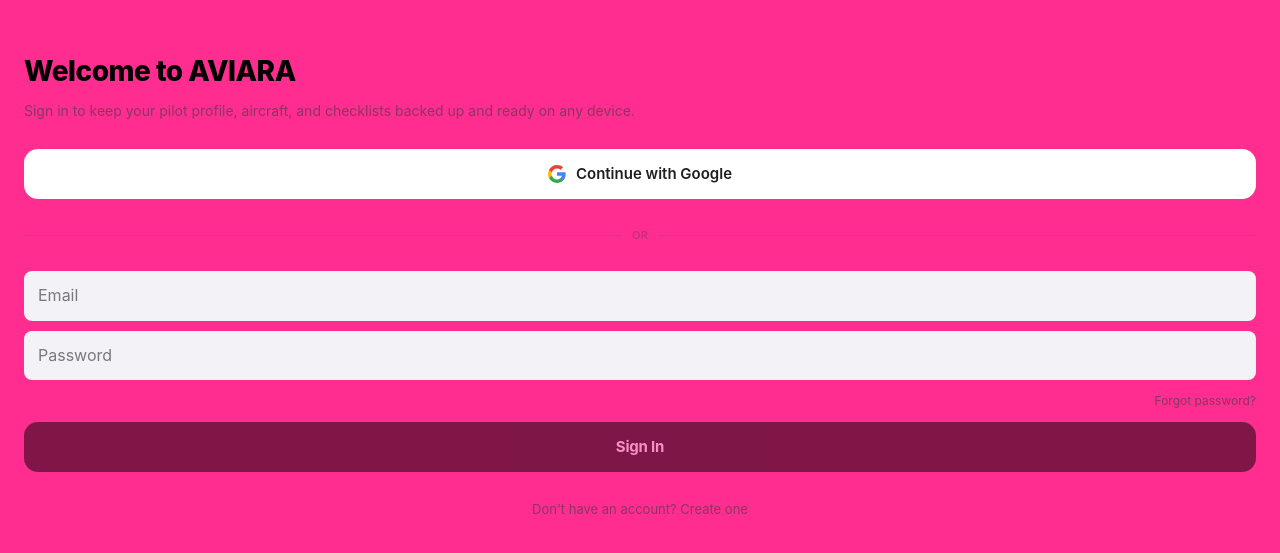
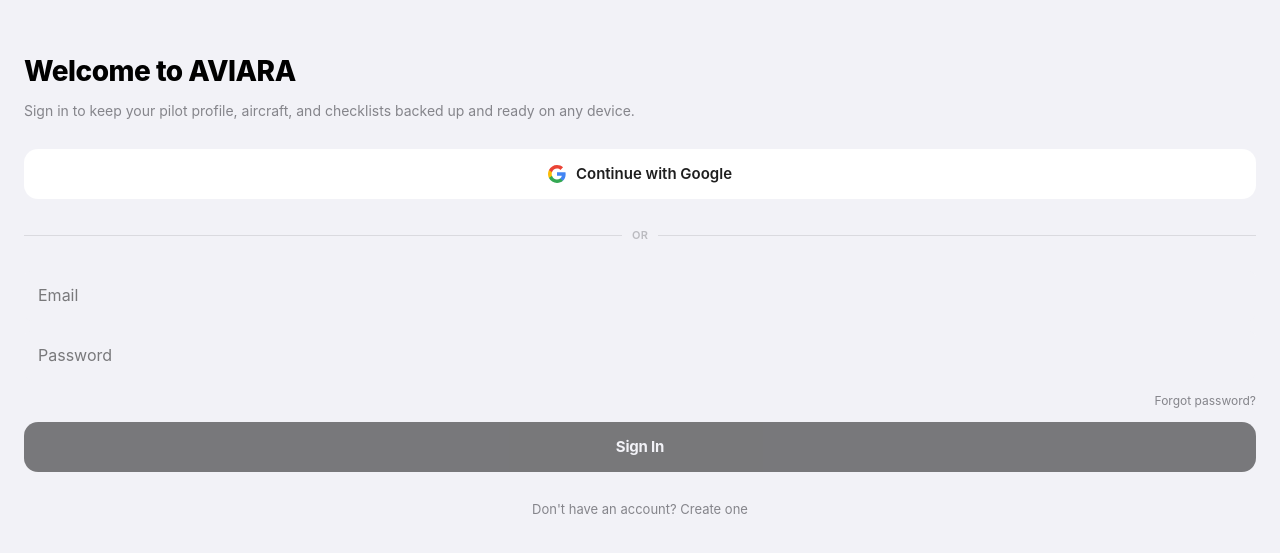
Before and after one commit to durias-emp/AVIARA-APP, a React (Vite) app: page / in a window 1280 px wide. Shown: the part 115-668 px from the top of the page. Built offline with nearby package versions, Linux system fonts and the light colour scheme; no server answers.

Commit message:
Probes out: the band question is answered
Pink and lime did their job: neither elements nor the canvas paint
below the short view. The band is the OS window behind a 793pt web
view and the fix is install-time configuration, not paint.

Co-Authored-By: Claude Opus 5 <noreply@anthropic.com>

```diff
--- a/src/index.css
+++ b/src/index.css
@@ -763,17 +763,8 @@ input[type="number"]::-webkit-outer-spin-button {
 }
 
 
-/* Dev-only paint probe (set from main.jsx, never in production): colours the
-   backdrop so one phone screenshot answers whether ELEMENTS can paint below
-   the old viewport line, or only the canvas can. Pink strip: elements paint,
-   keep hunting. Grey strip: the compositor clips at the short viewport and
-   no layout fix can ever reach it. */
-html.debug-strip body::before {
-  background: #ff2d90;
-}
-/* Part two of the probe: the canvas itself goes lime. Elements stop painting
-   at the short line; whether the CANVAS reaches below it decides if the band
-   is ours to colour or Apple's window, untouchable from CSS. */
-html.debug-strip {
-  background: #32ff32;
-}
+/* The paint probes that lived here (pink backdrop, lime canvas) settled the
+   standalone bottom-band question on 2026-08-02: neither elements nor the
+   canvas paint below the short view. The band is the OS window behind a
+   793pt web view, and the fix is the status-bar-style meta in index.html,
+   applied at web clip install time. */
--- a/src/main.jsx
+++ b/src/main.jsx
@@ -146,8 +146,6 @@ document.addEventListener('focusout', () => { healAttempts = 0; setTimeout(healV
 // deviceLogSink in vite.config.js). Only when they change: resize events fire
 // in bursts and the numbers, not the events, are the story.
 if (import.meta.env.DEV) {
-  // Paint probe: see the .debug-strip rule in index.css.
-  document.documentElement.classList.add('debug-strip')
   let last = ''
   const report = () => {
     const doc = document.documentElement
```
